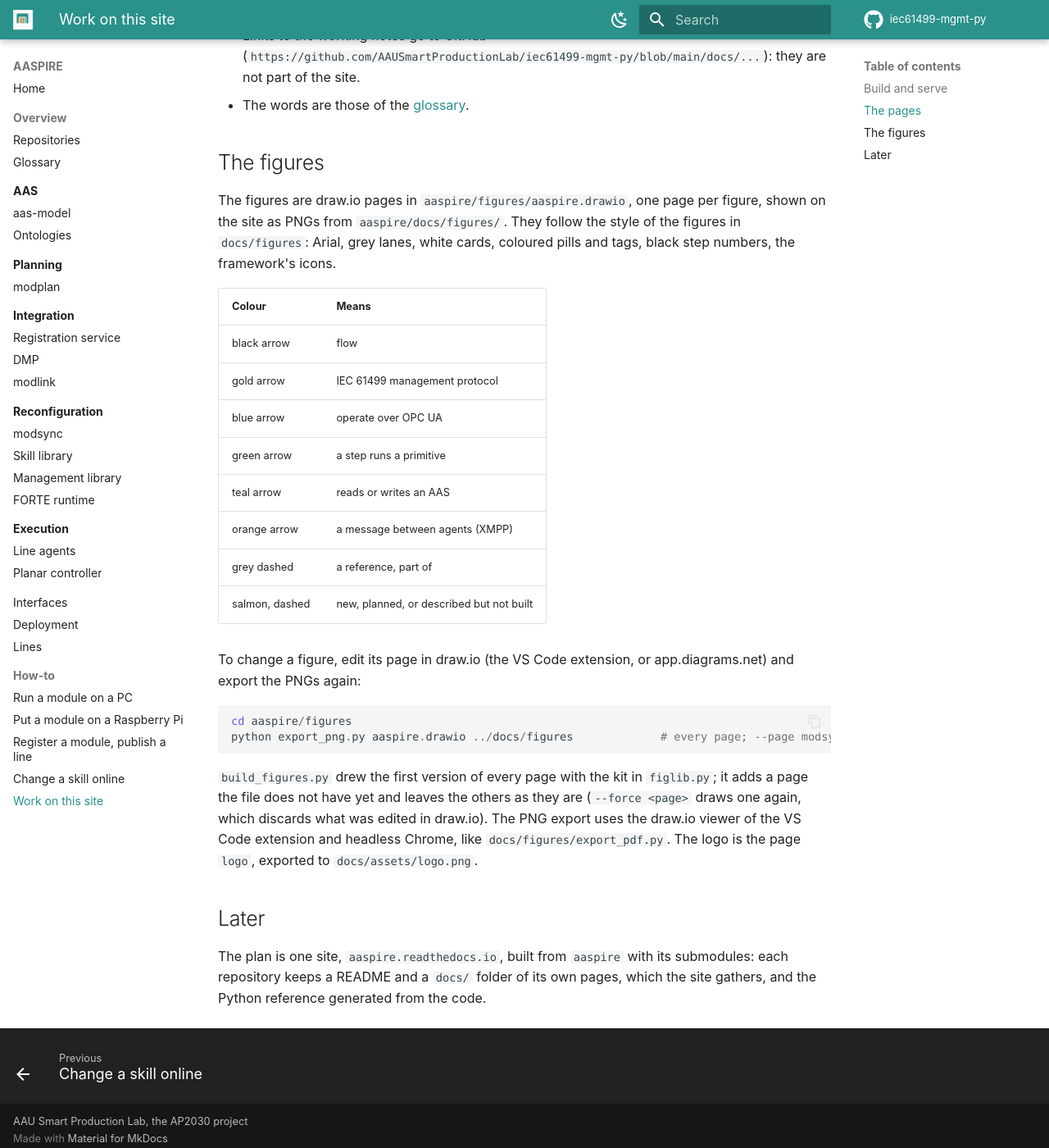
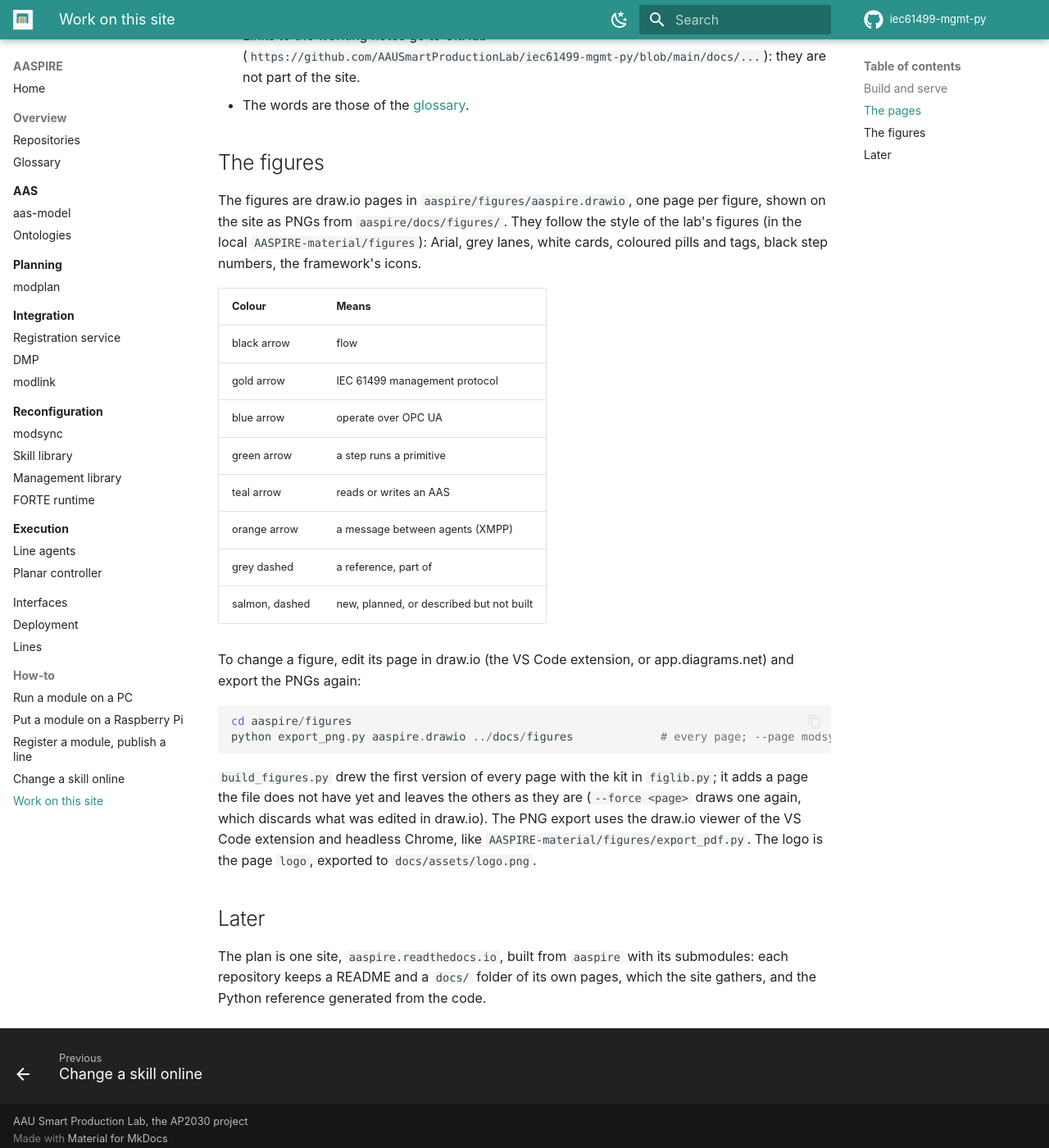
Before and after one commit to AAU-AASPIRE/aaspire, an MkDocs documentation site: the page built from docs/how-to/this-site.md, in a window 1280 px wide and 1400 px high, scrolled down 623 px. Shown: the whole window at 82% size. Built offline with MkDocs 1.6.1 and Material for MkDocs 9.7.7, drawn with Linux system fonts in a browser that asks for light colours; comment, search, counter and statistics services are not loaded.

Commit message:
Presentations, figure sources and papers out of the repository
Kept locally in AASPIRE-material; links and paths point there. The org is AAU-AASPIRE.

```diff
--- a/docs/how-to/this-site.md
+++ b/docs/how-to/this-site.md
@@ -25,7 +25,7 @@ python -m mkdocs build --strict          # into aaspire/site/ (not committed); f
 ## The figures
 
 The figures are draw.io pages in `aaspire/figures/aaspire.drawio`, one page per figure, shown on the
-site as PNGs from `aaspire/docs/figures/`. They follow the style of the figures in `docs/figures`:
+site as PNGs from `aaspire/docs/figures/`. They follow the style of the lab's figures (in the local `AASPIRE-material/figures`):
 Arial, grey lanes, white cards, coloured pills and tags, black step numbers, the framework's icons.
 
 | Colour | Means |
@@ -50,7 +50,7 @@ python export_png.py aaspire.drawio ../docs/figures             # every page; --
 `build_figures.py` drew the first version of every page with the kit in `figlib.py`; it adds a page the
 file does not have yet and leaves the others as they are (`--force <page>` draws one again, which
 discards what was edited in draw.io). The PNG export uses the draw.io viewer of the VS Code extension
-and headless Chrome, like `docs/figures/export_pdf.py`. The logo is the page `logo`, exported to
+and headless Chrome, like `AASPIRE-material/figures/export_pdf.py`. The logo is the page `logo`, exported to
 `docs/assets/logo.png`.
 
 ## Later
```
Also changed, not shown: docs/index.md (+1 -1 lines), docs/overview/repositories.md (+1 -1 lines).
